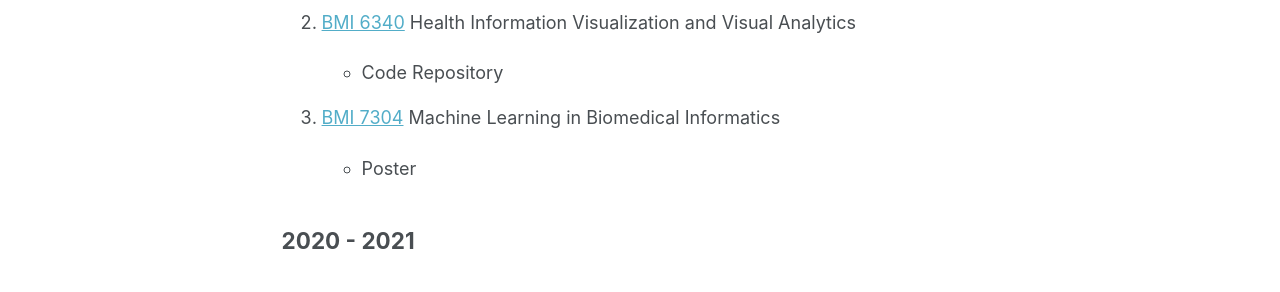
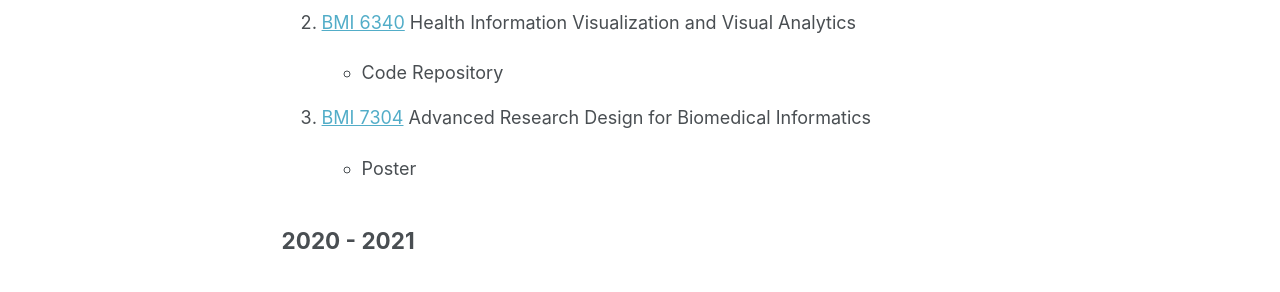
Before and after one commit to BingyuMao/BingyuMao.github.io, a Jekyll site: the page built from _pages/courses.md, in a window 1280 px wide. Shown: the part 724-1016 px from the top of the page. Built offline with Jekyll 4.4.1, drawn with Linux system fonts in a browser that asks for light colours.

Commit message:
Update courses.md

```diff
--- a/_pages/courses.md
+++ b/_pages/courses.md
@@ -31,7 +31,7 @@ author_profile: true
 
    * Code Repository
 
-3. [BMI 7304](https://sbmi.uth.edu/current-students/catalog-of-courses-bmi/bmi-7304.htm) Machine Learning in Biomedical Informatics
+3. [BMI 7304](https://sbmi.uth.edu/current-students/catalog-of-courses-bmi/bmi-7304.htm) Advanced Research Design for Biomedical Informatics
 
    * Poster
 
```
